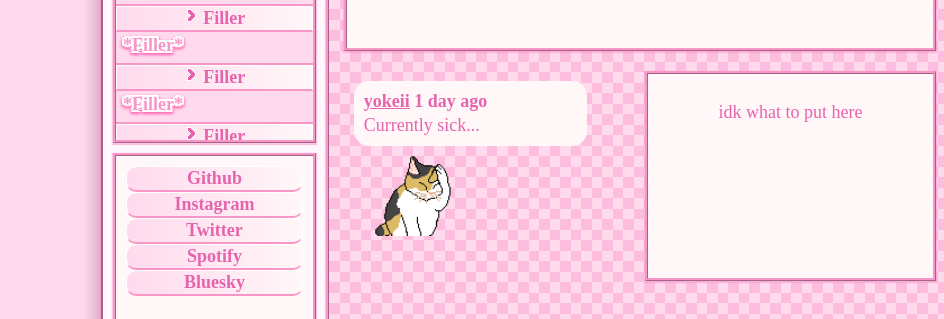
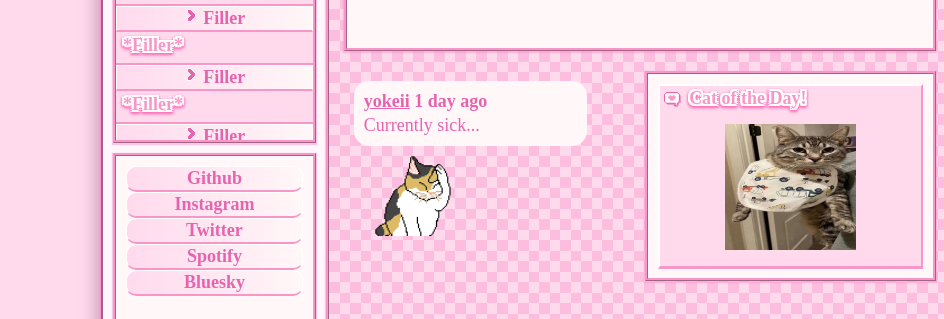
Before and after one commit to Yokkeii/personal-website, a plain HTML site: page index.html in a window 1280 px wide. Shown: the part 530-849 px from the top of the page, 0-944 px from the left. Drawn offline with Linux system fonts and the light colour scheme.

Commit message:
Add new decorative assets and update index.html with Cat of the Day section

```diff
--- a/index.html
+++ b/index.html
@@ -93,7 +93,13 @@
                         </div>
                         <div id="indexButton" class="boxStyle">
                             <div class="content" style="text-align: center;">
-                                <p>idk what to put here</p>
+                                <div class="SectionTab">
+                                    <img class="SectionIcon" src="assets/deco/DecoBubble.gif">
+                                    <div class="SectionTitle">Cat of the Day!</div>
+                                    <div class="content" style="text-align: center;">
+                                        <img src="assets/deco/baby-cat.jpg" style="width: 55%;">
+                                    </div>
+                                </div>
                             </div>
                         </div>
                     </div>
--- a/styles.css
+++ b/styles.css
@@ -259,6 +259,12 @@ h2.indexHeading {
 
 /* Section Titles */
 
+.SectionIcon {
+    height: 15px;
+    margin: 5px 3px 0px 3px;
+    float:left;
+  }
+
 .SectionTab {
     text-align: left;
     border-top: 2px solid white;
```
Also changed, not shown: assets/deco/DecoBubble.gif (added), assets/deco/DecoStars.gif (added), assets/deco/baby-cat.jpg (added).
